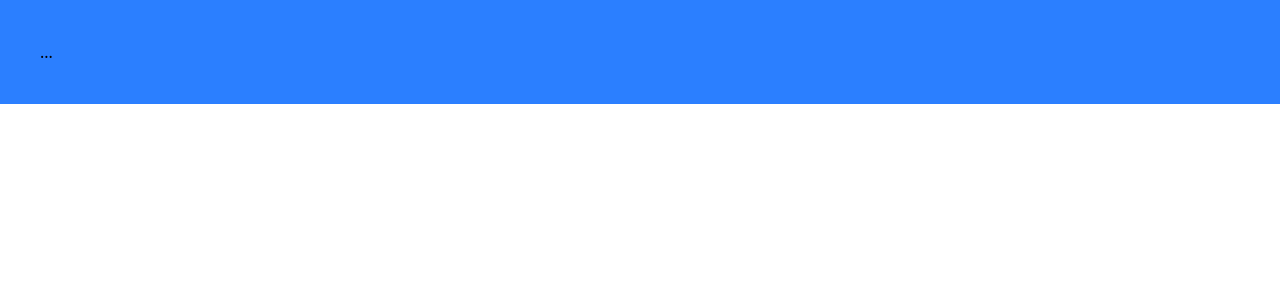
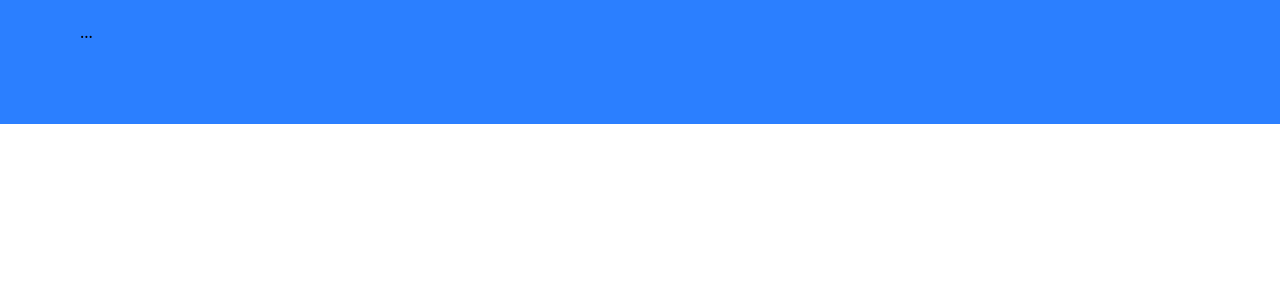
Before and after one commit to SergeyLuzik/react-tailwind-merge-test, a React (Vite) app: page / in a window 1280 px wide. Shown: the top 300 px of the page. Built offline with nearby package versions, Linux system fonts and the light colour scheme.

Commit message:
ref: pass pt-5 to App

```diff
--- a/src/main.jsx
+++ b/src/main.jsx
@@ -5,6 +5,6 @@ import { App } from "./App";
 
 createRoot(document.getElementById("root")).render(
   <StrictMode>
-    <App className="p-10" />
+    <App className="pt-5" />
   </StrictMode>
 );
```
